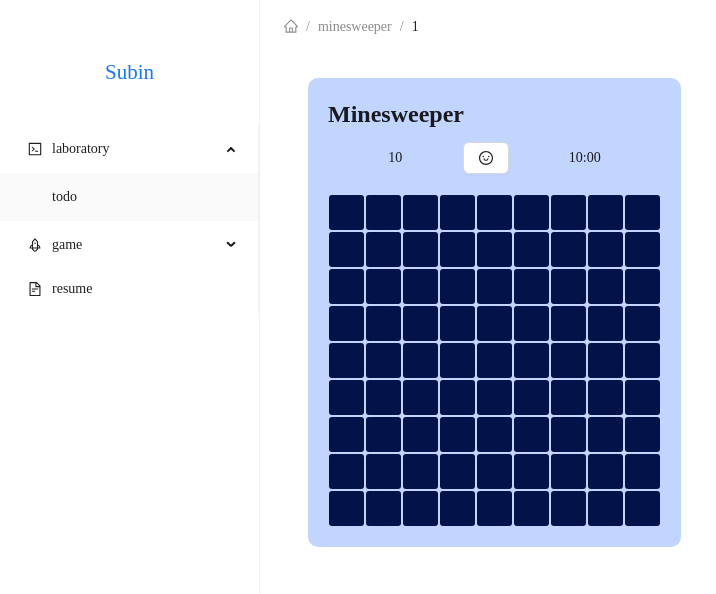
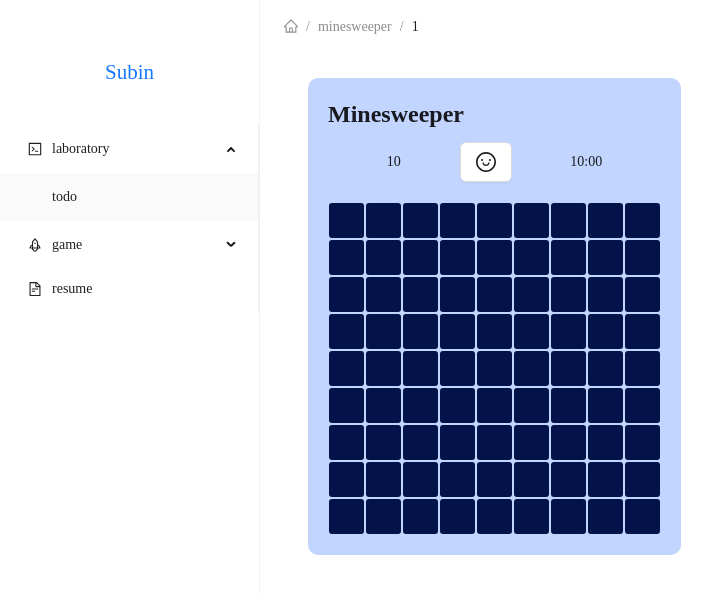
Before and after one commit to soob1008/sketchbook, a React (Create React App) app: page /minesweeper/1 in a window 1280 px wide. Shown: the top 594 px of the page, without its empty margins (0-716 px from the left). Built offline with nearby package versions, Linux system fonts and the light colour scheme; a web font is replaced by a local one.

Commit message:
feat: 게임 오버, 게임 시작 추가

```diff
--- a/src/components/minesweeper/minesweeperBoard.tsx
+++ b/src/components/minesweeper/minesweeperBoard.tsx
@@ -114,14 +114,11 @@ const MineSweeperBoard = () => {
     if (event.button === 0) {
       // 누른 곳이 지뢰면, -> isMine 1, mineCount 0, isOpen 1 - explodedMine
       if (board[y][x].isMine) {
-        console.log("x, y", x, y);
-
         setMineBlockToBoard(x, y, {
           ...board[y][x],
           type: "explodedMine",
         });
 
-        // 게임 오버
         setIsGameOver(true);
       } else {
         // 누른 곳이 지뢰가 아니면, 주변에 지뢰가 있는지 검사한다. 지뢰가 없으면 오픈 -  openBlock();
@@ -130,7 +127,7 @@ const MineSweeperBoard = () => {
     }
 
     // 오른쪽 마우스를 눌렀을 때 깃발을 놓는다.
-    if (event.button === 2) {
+    if (!isGameOver && event.button === 2) {
       if (remainFlag > 0 && board[y][x].type === "inVisible") {
         setMineBlockToBoard(x, y, {
           ...board[y][x],
@@ -148,6 +145,12 @@ const MineSweeperBoard = () => {
         setRemainFlag((prev) => prev + 1);
       }
     }
+  };
+
+  const onClickStart = () => {
+    setBoard(createMineBoard());
+    setRemainFlag(MINE_COUNT);
+    setIsGameOver(false);
   };
 
   const getMineCount = (x: number, y: number) => {
@@ -176,7 +179,8 @@ const MineSweeperBoard = () => {
       y < 0 ||
       x >= COL_LENGTH ||
       y >= ROW_LENGTH ||
-      newBoard[y][x].isOpen
+      newBoard[y][x].isOpen ||
+      newBoard[y][x].type === "flag"
     )
       return false;
 
@@ -207,10 +211,11 @@ const MineSweeperBoard = () => {
       <Title level={3}>Minesweeper</Title>
       <MineSweeperInfo justify="space-evenly" align="center">
         <span className="count">{remainFlag}</span>
-        <Button>
+        <Button
+          onClick={onClickStart}
+          style={{ height: "40px", fontSize: "20px" }}
+        >
           {isGameOver ? <FrownOutlined /> : <SmileOutlined />}
-
-          {/*<FrownOutlined />*/}
           {/*<SunOutlined />*/}
         </Button>
         <span className="time">10:00</span>
@@ -223,10 +228,11 @@ const MineSweeperBoard = () => {
             return (
               <Cell
                 key={`block-${cellIndex}`}
-                type={cell.type as MineType}
+                blockType={cell.type as MineType}
                 mineCount={mineCount}
                 onClick={(e) => onClickBlock(e, cellIndex, rowIndex)}
                 onContextMenu={(e) => onClickBlock(e, cellIndex, rowIndex)}
+                disabled={isGameOver}
               >
                 {mineCount > 0 && mineCount}
                 {(type === "mine" || type === "explodedMine") && (
@@ -278,16 +284,18 @@ const getBlockColor = (type: MineType) => {
   }
 };
 
-const Cell = styled("span")<{ type: MineType; mineCount?: number | null }>(
-  ({ type, mineCount }) => ({
+const Cell = styled("button")<{
+  blockType: MineType;
+  mineCount?: number | null;
+}>(({ blockType, mineCount }) => ({
   display: "flex",
   alignItems: "center",
   justifyContent: "center",
   width: "35px",
   height: "35px",
-    backgroundColor: getBlockColor(type),
+  backgroundColor: getBlockColor(blockType),
   margin: "1px",
-    cursor: "pointer",
   borderRadius: "3px",
-  }),
-);
+  outline: "none",
+  border: "none",
+}));
```
Lines whose indentation alone changed are shown as unchanged.
